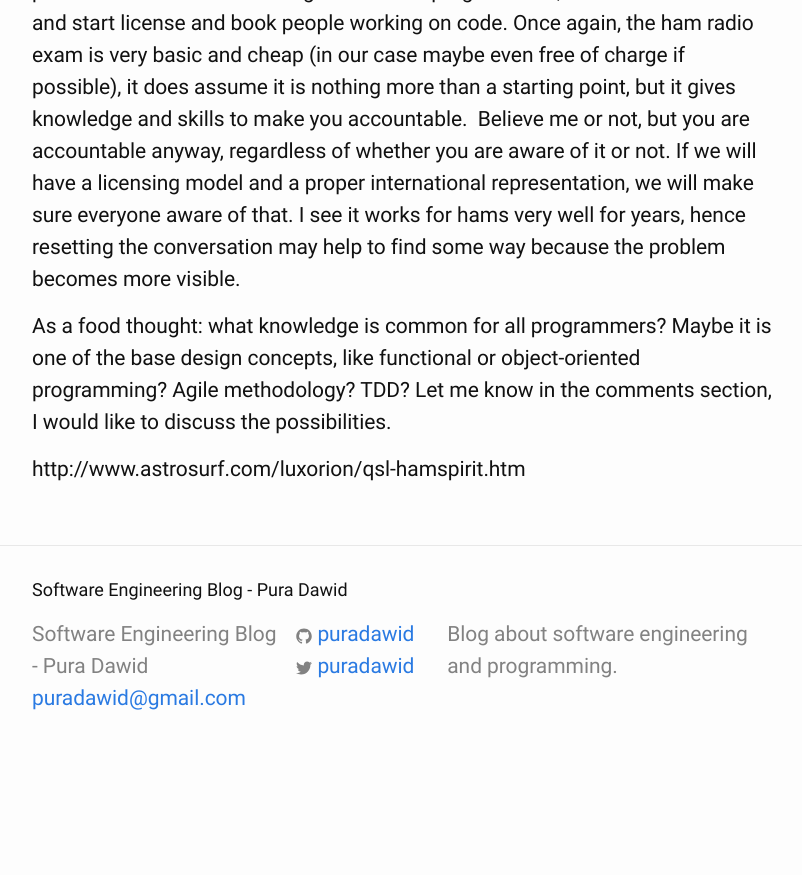
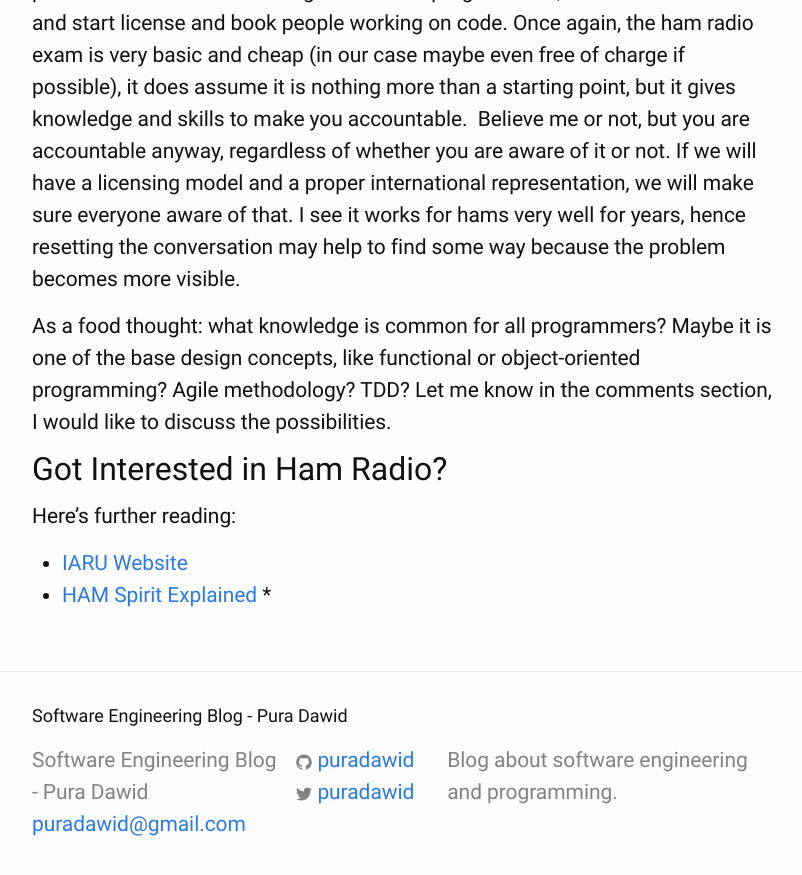
Before and after one commit to puradawid/puradawid.github.io, a Jekyll site: the page built from _posts/2021-02-27-three-things-you-can-learn-from-ham-amateurs.md, in a window 1280 px wide and 900 px high, scrolled down 7220 px. Shown: the top 875 px of the window, without its empty margins (238-1040 px from the left). Built offline with Jekyll 4.4.1, drawn with Linux system fonts in a browser that asks for light colours; comment, search, counter and statistics services are not loaded; before the commit the page ends 7994 px from its top, so only the background shows below that.

Commit message:
Add metadata for the article

```diff
--- a/_posts/2021-02-27-three-things-you-can-learn-from-ham-amateurs.md
+++ b/_posts/2021-02-27-three-things-you-can-learn-from-ham-amateurs.md
@@ -70,4 +70,10 @@ First of all, do we need to have any accountability for things we're doing? Yes,
 
 As a food thought: what knowledge is common for all programmers? Maybe it is one of the base design concepts, like functional or object-oriented programming? Agile methodology? TDD? Let me know in the comments section, I would like to discuss the possibilities.
 
-http://www.astrosurf.com/luxorion/qsl-hamspirit.htm
+## Got Interested in Ham Radio?
+
+Here's further reading:
+
+* [IARU Website](https://www.iaru-r1.org/)
+* [HAM Spirit Explained](http://www.astrosurf.com/luxorion/qsl-hamspirit.htm)
+*
```
Also changed, not shown: other parts of _posts/2021-02-27-three-things-you-can-learn-from-ham-amateurs.md (+1 -1 lines).
